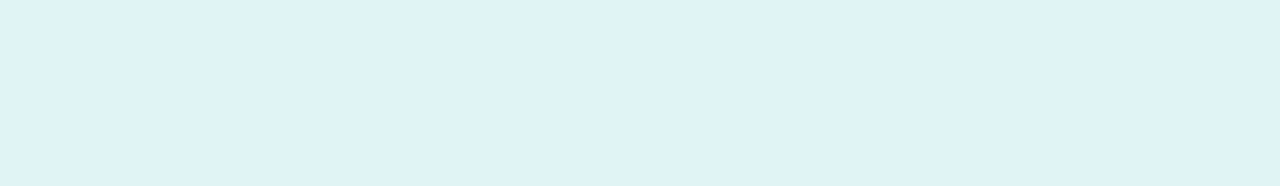
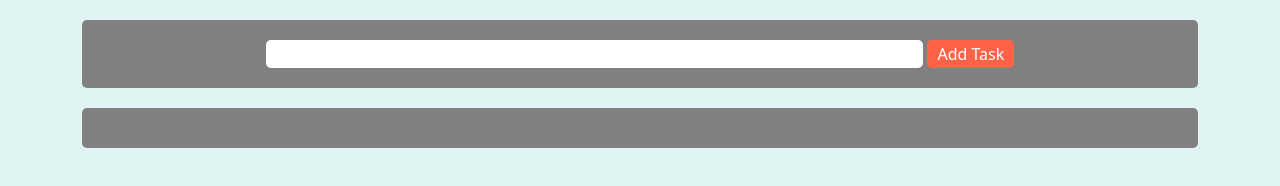
Before and after one commit to Hani-Shaif/Todo_JS, a plain HTML site: page index.html in a window 1280 px wide. Drawn offline with Linux system fonts and the light colour scheme.

Commit message:
add section

```diff
--- a/css/style.css
+++ b/css/style.css
@@ -2,6 +2,36 @@
 body {
     background: #e0f4f4;
 }
-.hidding {
-    font-size: 50px;
+
+.form {
+    text-align: center;
+    margin-top: 20px;
+    padding: 20px 10px;
+    background: gray;
+    border-radius: 5px;
 }
+
+.text {
+    border-radius: 5px;
+    padding: 5px;
+    border: 0;
+    width: 60%;
+    outline: none;
+}
+
+.add {
+    border-radius: 5px;
+    padding: 5px 10px;
+    border: 0;
+    background: tomato;
+    color: white;
+    outline: none;
+}
+
+.tasks {
+    margin-top: 20px;
+    border-radius: 5px;
+    padding: 5px 10px;
+    background: gray;
+    height: 40px;
+}
--- a/index.html
+++ b/index.html
@@ -21,13 +21,15 @@
 <body>
 
     <!-- Start Todo -->
-    <section>
-        <div class="row">
-            <div class="col-lg">
 
-            </div>
+    <div class="container">
+        <div class="form">
+            <input type="text" class="text">
+            <input type="button" class="add" value="Add Task">
         </div>
-    </section>
+        <div class="tasks"></div>
+    </div>
+
     <!-- End Todo -->
 
 
```
